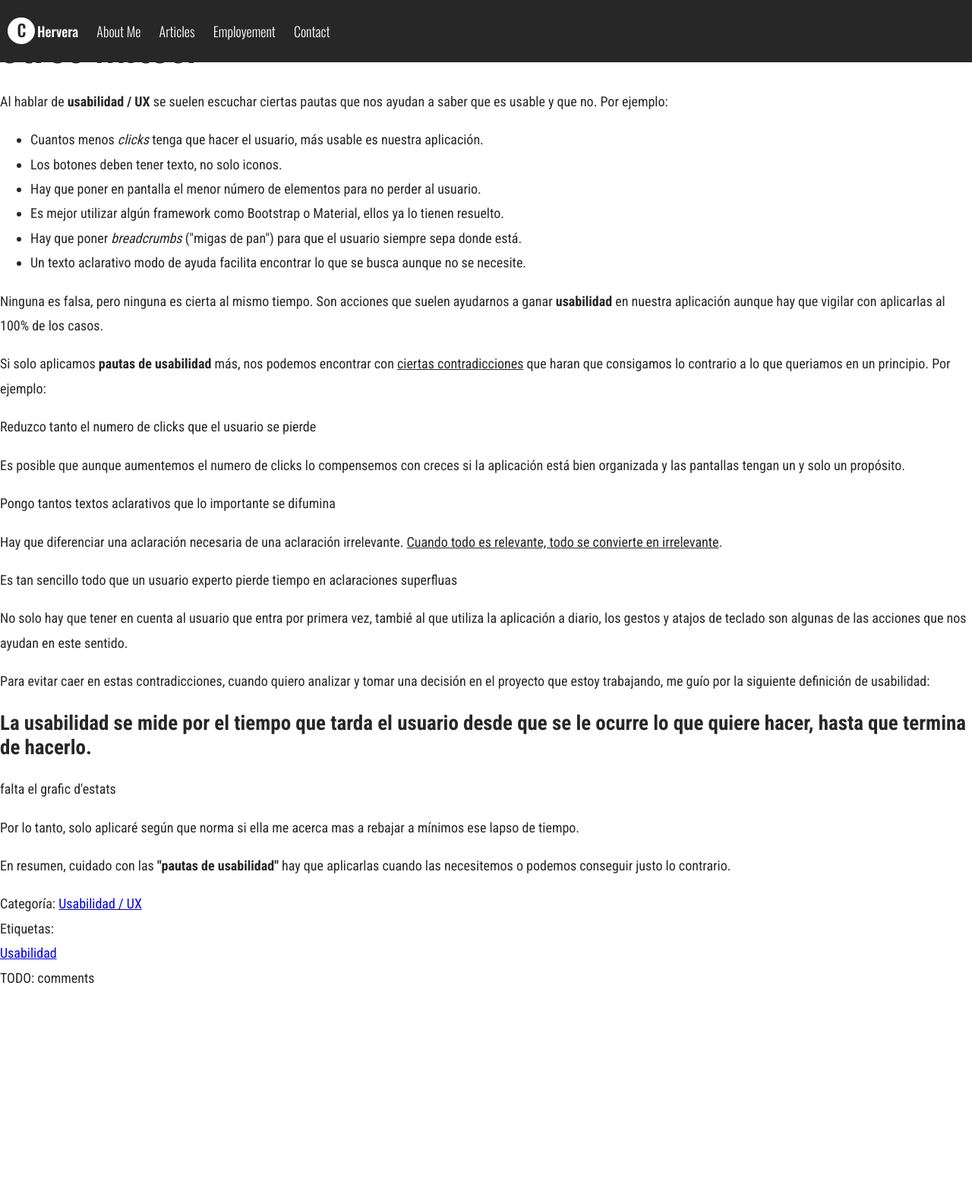
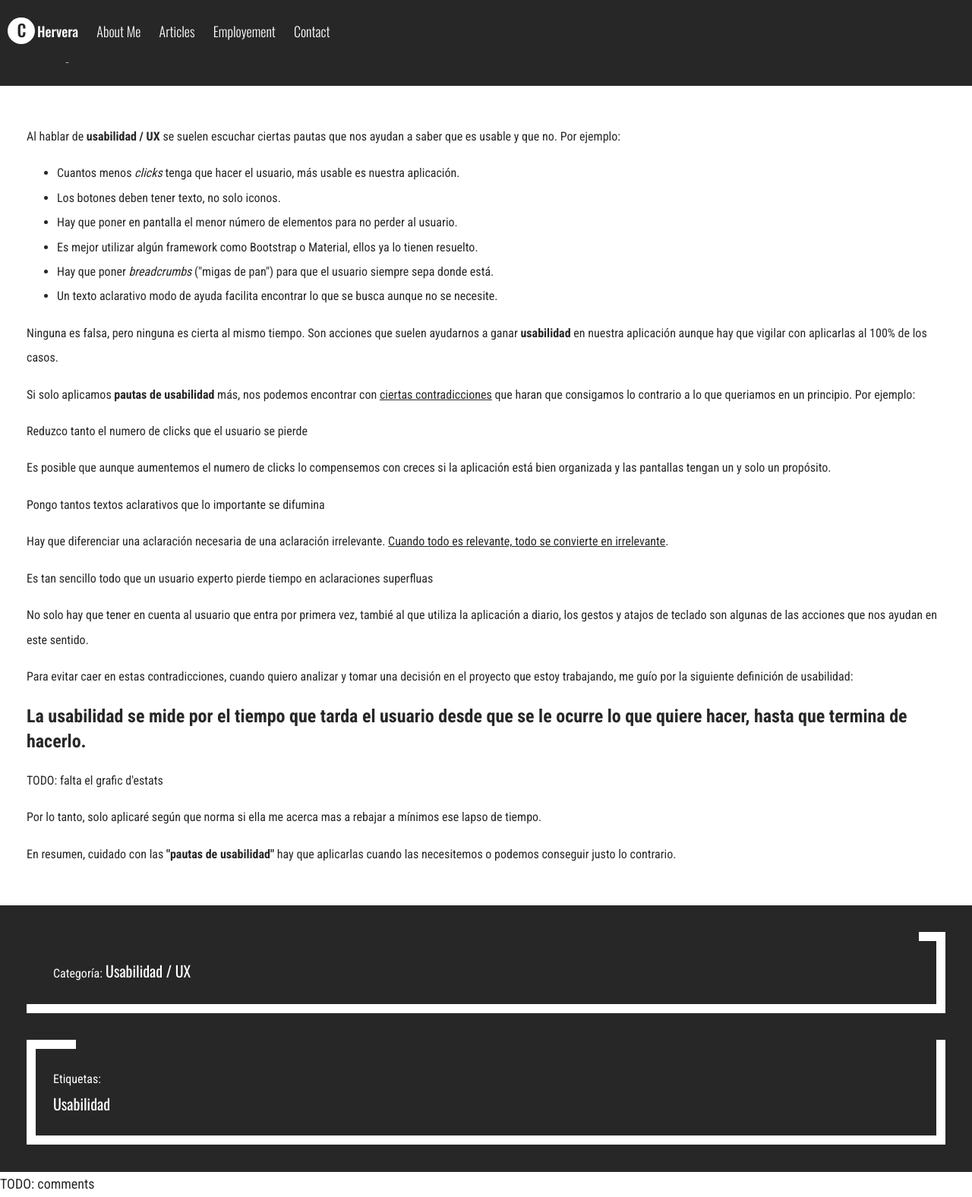
Before and after one commit to chervera/carleshervera-template, a PHP site: page /article.html in a window 1280 px wide. Shown: the whole page at 76% size. Before the commit the page ends 1295 px from the top, so only its background shows below. Run offline with PHP 8.4, Linux system fonts and the light colour scheme; some libraries are stand-ins or nearby versions.

Commit message:
article started, css working on it

```diff
--- a/article.html
+++ b/article.html
@@ -28,8 +28,10 @@
         <a href="#contact" title="Contact">Contact</a>
     </nav>
     <article id="article">
+        <section id="header">
+            <h1 class="h1">Porque la usabilidad no se mide en número de clicks y otros mitos.</h1>
+        </section>
         <section id="content">
-            <h1 class="h1">Porque la usabilidad no se mide en número de clicks y otros mitos.</h1>
             <p>
                 Al hablar de <strong>usabilidad / UX</strong> se suelen escuchar ciertas pautas que nos ayudan a saber
                 que es usable y que no. Por
@@ -97,7 +99,7 @@
                 quiere hacer, hasta que termina de hacerlo.
             </h2>
             <p>
-                falta el grafic d'estats
+                TODO: falta el grafic d'estats
             </p>
 
             <p>
@@ -113,13 +115,13 @@
             </p>
 
         </section>
-        <section id="footer">
-            <div>
+        <section id="footer" class="dark">
+            <div class="category featured">
                 <span>Categoría:</span> <a href="#">Usabilidad / UX</a>
             </div>
-            <div>
-                <span>Etiquetas:</span>
-                <div class="tags"><a href="#">Usabilidad</a></div>
+            <div class="tags-list featured type2">
+                <span>Etiquetas:</span><br/>
+                <a href="#">Usabilidad</a>
             </div>
         </section>
 
--- a/assets/css/main.css
+++ b/assets/css/main.css
@@ -216,6 +216,13 @@ section .h1 {
     background: #272727;
 }
 
+.featured.type2::before{
+    top: -12px;
+    bottom: 12px;
+    left: 65px;
+    right: 12px;
+}
+
 /* sections */
 #start {
     display: flex;
@@ -510,6 +517,44 @@ section .h1 {
     background: url('../img/twitter.png') center center no-repeat;
 }
 
+#article #header{
+    padding: 35px;
+    background: #272727;
+    color: #fff;
+}
+
+#article .h1{
+    line-height: 1em;
+    font-size: 35px;
+    margin: 0;
+}
+
+#article #content{
+    padding: 35px;
+    font-size: 16px;
+}
+
+#article #footer{
+    padding: 35px 35px 1px 35px;
+}
+
+#article #footer .category, #article #footer .tags-list{
+    margin-bottom: 35px;
+    padding: 35px;
+}
+
+#article #footer a{
+    color: #fff;
+    font-family: 'Oswald', sans-serif;
+    font-size: 20px;
+    text-decoration: none;
+}
+
+#article #footer span{
+    font-family: 'Roboto Condensed', sans-serif;
+    font-size: 16px;
+}
+
 /* media queries */
 @media (min-width:992px) {
     nav#main-menu.inside .main {
```
Also changed, not shown: other parts of assets/css/main.css (+12 -12 lines), index.html (+1 -19 lines).
